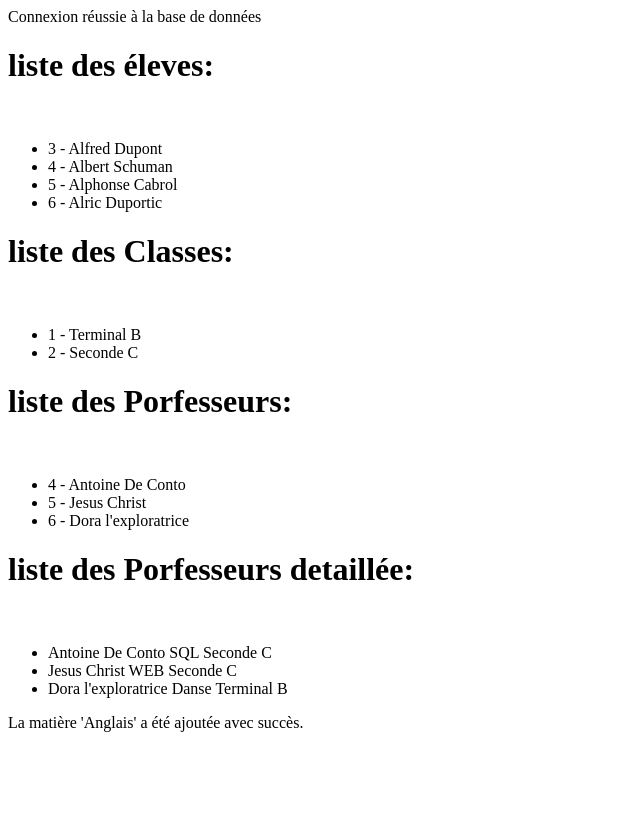
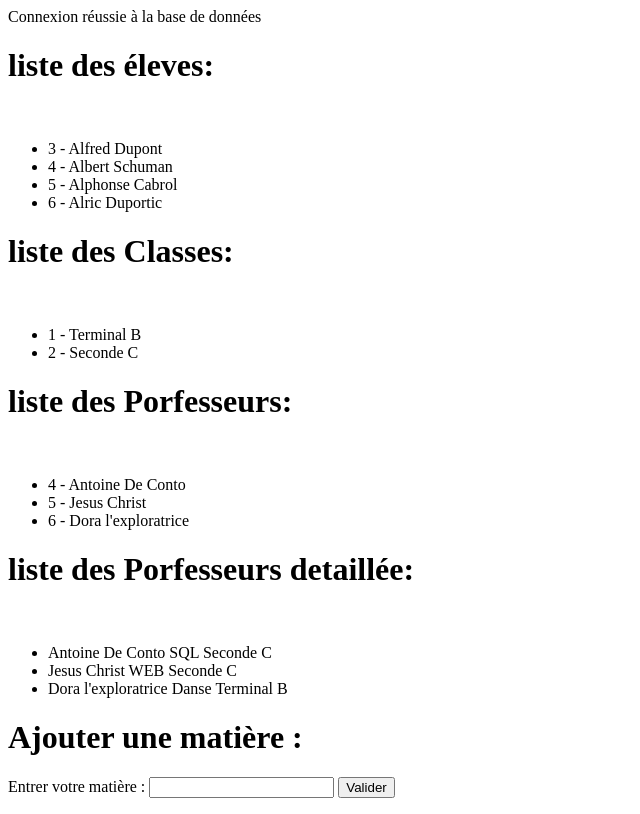
Before and after one commit to Hugo-Vlnx/TP_PHP_Hugo_Vialaneix, a PHP site: page / in a window 1280 px wide. Shown: the whole page, without its empty margins (0-640 px from the left). Before the commit the page ends 732 px from the top, so only its background shows below. Run offline with PHP 8.4, Linux system fonts and the light colour scheme; data comes from the database, SQL or seed files in the repository.

Commit message:
part 3 q 2 ajout des mathematiques grace au formulaire

```diff
--- a/exo9-tp/index.php
+++ b/exo9-tp/index.php
@@ -48,13 +48,19 @@ foreach ($profs as $prof) {
 }
 echo '</ul>';
 
-$matiere = 'Anglais';
-$resultat = $dbPDO->prepare("INSERT INTO matiere (lib) VALUES (:matiere)");
-$resultat->bindParam(':matiere', $matiere);
-if ($resultat->execute()) {
-    echo "La matière '$matiere' a été ajoutée avec succès.";
-} else {
-    print_r($resultat->errorInfo());
-}
+// $matiere = 'Anglais';
+// $resultat = $dbPDO->prepare("INSERT INTO matiere (lib) VALUES (:matiere)");
+// $resultat->bindParam(':matiere', $matiere);
+// if ($resultat->execute()) {
+//     echo "La matière '$matiere' a été ajoutée avec succès.";
+// } else {
+//     print_r($resultat->errorInfo());
+// }
 
 ?>
+<h1>Ajouter une matière :</h1>
+<form action='../exo9-tp/View/nouvelle_matiere.php' method='post'>
+    <label>Entrer votre matière :</label>
+    <input type='text' name='libelle' />
+    <button type="submit">Valider</button>
+</form>
```
Also changed, not shown: exo9-tp/View/nouvelle_matiere.php (added, +19 -0 lines).
